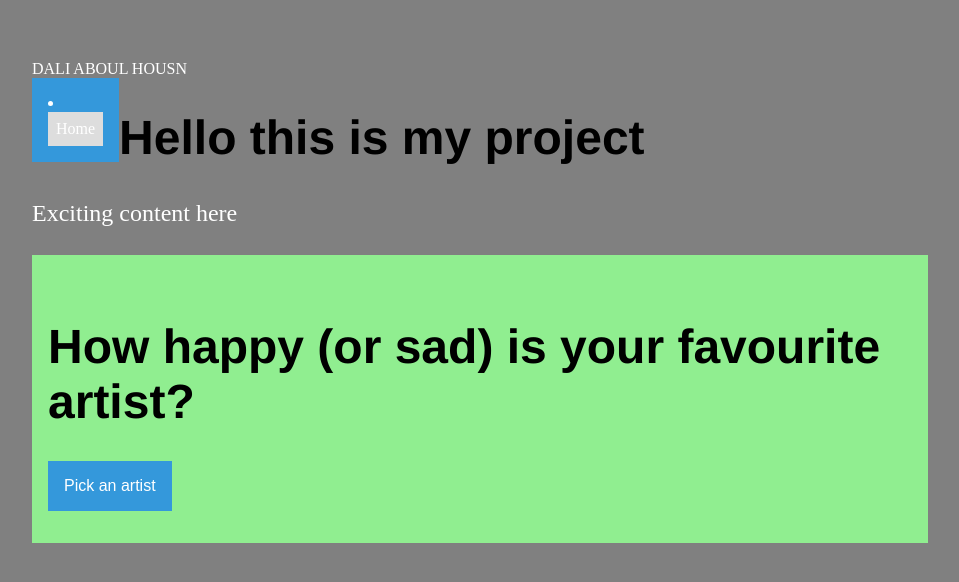
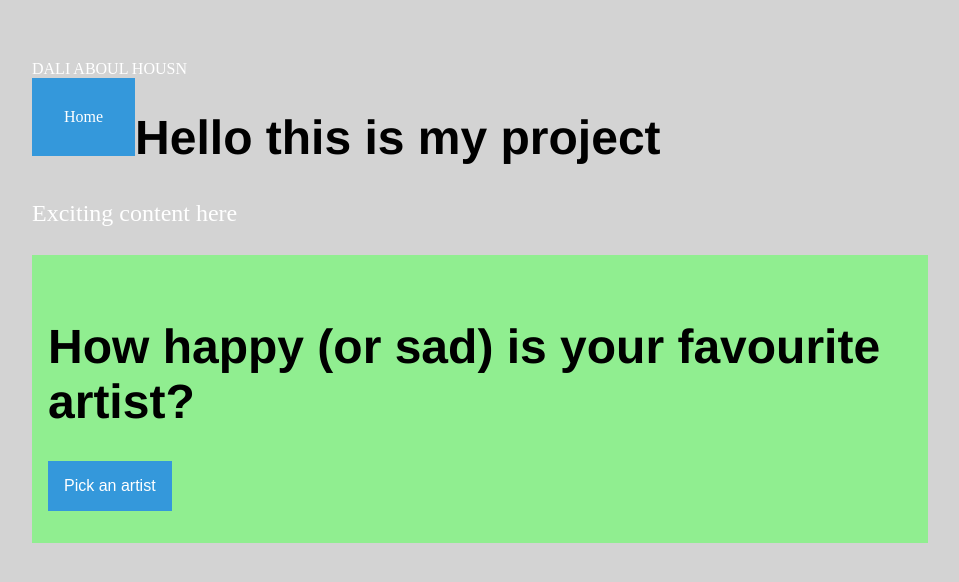
Before and after one commit to ah-dali/ah-dali.github.io, a Jekyll site: the page built from index.html, in a window 1280 px wide. Shown: the top 582 px of the page, without its empty margins (160-1119 px from the left). Built offline with Jekyll 4.4.1, drawn with Linux system fonts in a browser that asks for light colours.

Commit message:
Update main.css

```diff
--- a/css/main.css
+++ b/css/main.css
@@ -1,7 +1,7 @@
 body {
     margin: 60px auto;
     width: 70%;
-    background-color: grey;
+    background-color: lightgrey;
 }
 
 
@@ -30,16 +30,50 @@ ul {
     margin: 0;
     padding: 0;
     overflow: hidden;
+    background-color: #333;
 }
 
 li {
     float: left;
 }
 
-li a {
+li a, .dropbtn {
+    display: inline-block;
+    color: white;
+    text-align: center;
+    padding: 14px 16px;
+    text-decoration: none;
+}
+
+li a:hover, .dropdown:hover .dropbtn {
+    background-color: red;
+}
+
+li.dropdown {
+    display: inline-block;
+}
+
+.dropdown-content {
+    display: none;
+    position: absolute;
+    background-color: #f9f9f9;
+    min-width: 160px;
+    box-shadow: 0px 8px 16px 0px rgba(0,0,0,0.2);
+    z-index: 1;
+}
+
+.dropdown-content a {
+    color: black;
+    padding: 12px 16px;
+    text-decoration: none;
     display: block;
-    padding: 8px;
-    background-color: #dddddd;
+    text-align: left;
+}
+
+.dropdown-content a:hover {background-color: #f1f1f1}
+
+.dropdown:hover .dropdown-content {
+    display: block;
 }
 
 .jumbotron {
```
